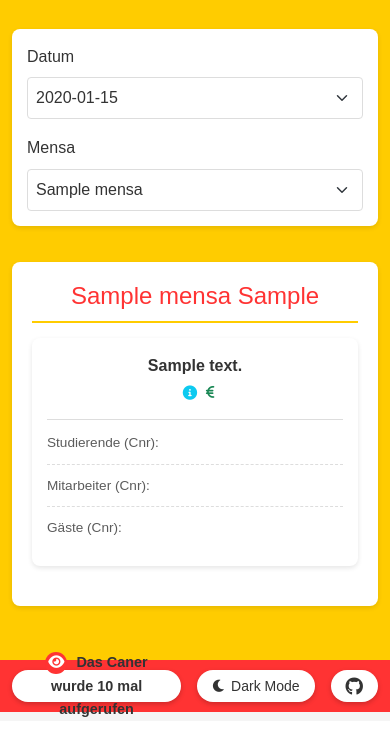
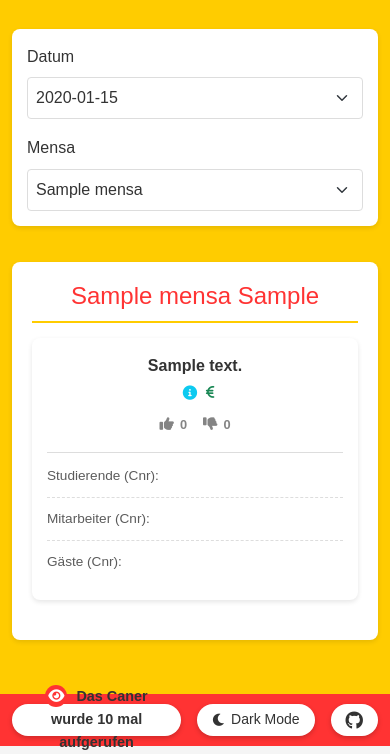
Before and after one commit to match-Misc/caner, a Flask app: template templates/index.html in a window 390 px wide. Shown: the part 151-905 px from the top of the page. Before the commit the page ends 868 px from the top, so only its background shows below. Run offline with Flask 3, Linux system fonts and the light colour scheme; the template is opened without the code that fills it: most values are stand-ins (such as "Sample title", 1, 10 or a date in 2020); some libraries are stand-ins or nearby versions.

Commit message:
mobile fixes, or not ...

```diff
--- a/static/css/style.css
+++ b/static/css/style.css
@@ -729,6 +729,9 @@ footer {
     box-shadow: 0 2px 5px rgba(0,0,0,0.2);
     transition: background-color 0.3s ease, color 0.3s ease;
     box-sizing: border-box; /* Added */
+    word-break: break-all; /* Added for text wrapping */
+    white-space: normal; /* Added for text wrapping */
+    text-align: center; /* Center text */
 }
 
 #darkModeToggle:hover {
--- a/templates/index.html
+++ b/templates/index.html
@@ -235,6 +235,16 @@
                                             <span class="price-label">Gäste:</span>
                                             <span class="price-value">{{ meal.price_guest }} €</span>
                                         </div>
+                                    </div>
+                                </div>
+                                <div class="food-markings-row mt-2" style="justify-content: center;">
+                                    <div class="vote-controls" data-meal-id="{{ meal.id }}">
+                                        <button class="btn btn-sm vote-btn upvote-btn" title="Upvote">
+                                            <i class="fas fa-thumbs-up"></i> <span class="upvote-count">0</span>
+                                        </button>
+                                        <button class="btn btn-sm vote-btn downvote-btn" title="Downvote">
+                                            <i class="fas fa-thumbs-down"></i> <span class="downvote-count">0</span>
+                                        </button>
                                     </div>
                                 </div>
                             </div>
```
